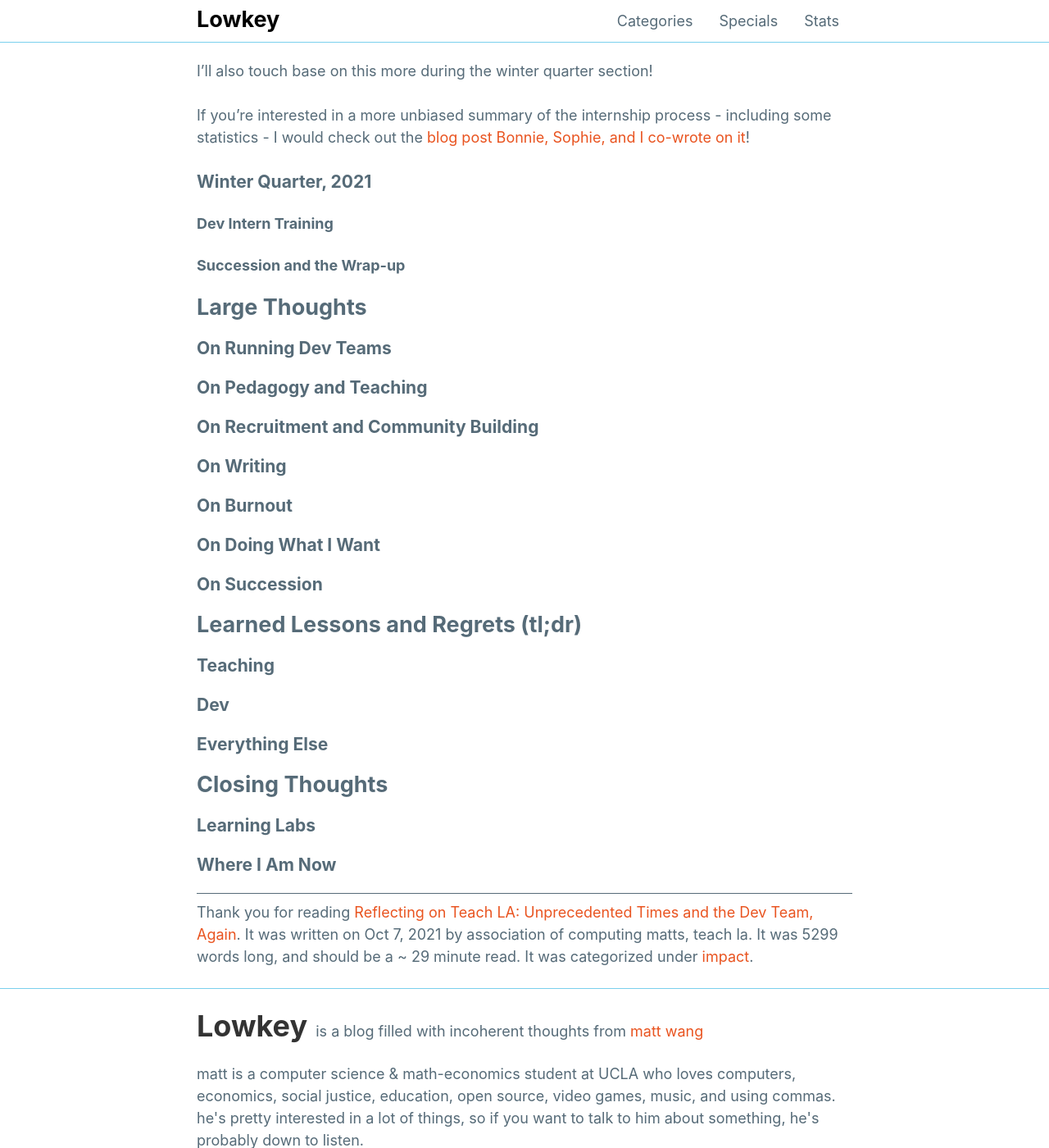
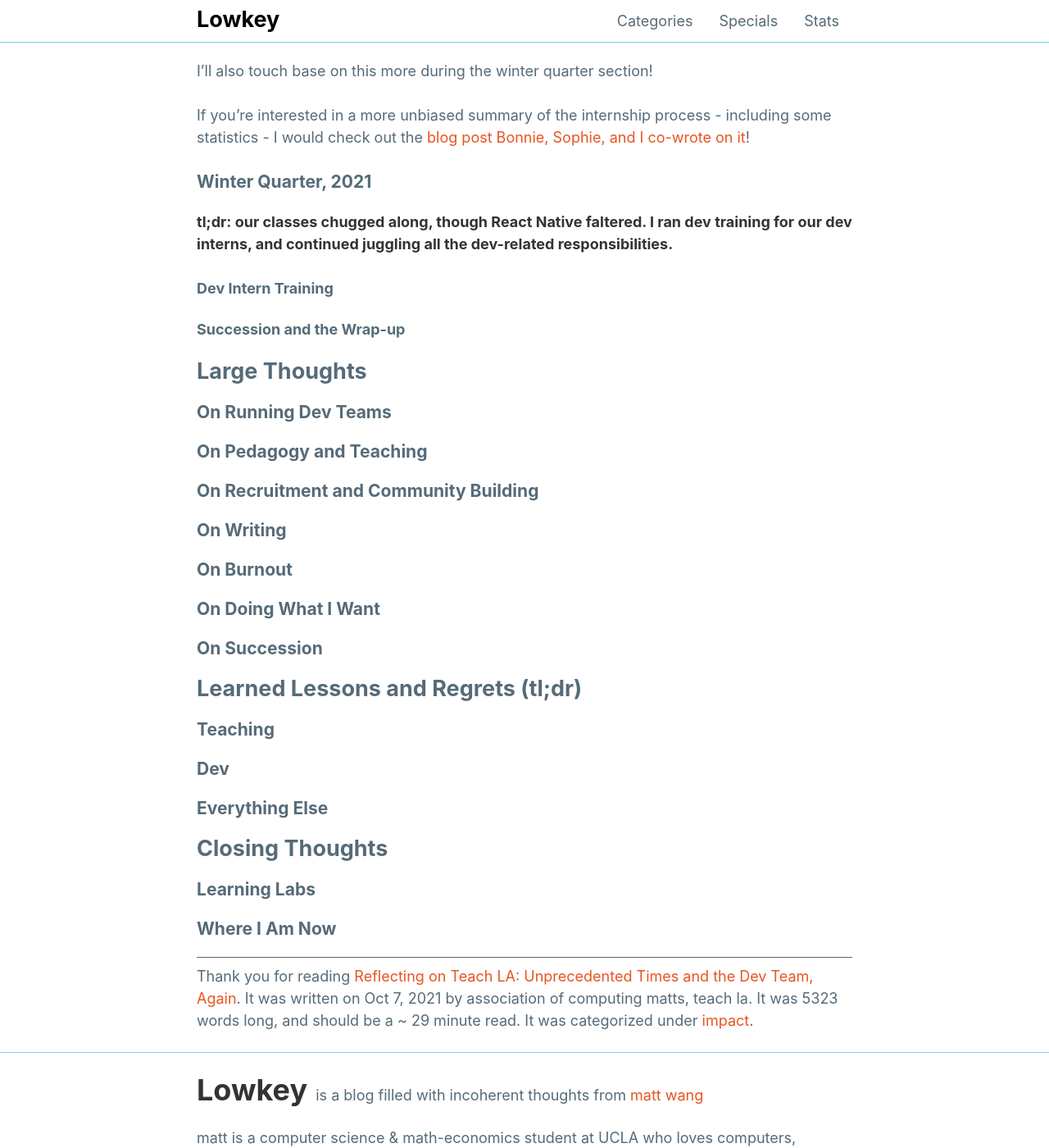
Before and after one commit to mattxwang/lowkey, a Jekyll site: the page built from _posts/2021-10-07-reflecting-on-teach-la.markdown, in a window 1280 px wide and 1400 px high, scrolled down 14552 px. Shown: the whole window at 82% size. Built offline with Jekyll 4.4.1, drawn with Linux system fonts in a browser that asks for light colours; some of the changed text lies outside the part shown.

Commit message:
skeleton winter

```diff
--- a/_posts/2021-10-07-reflecting-on-teach-la.markdown
+++ b/_posts/2021-10-07-reflecting-on-teach-la.markdown
@@ -312,6 +312,8 @@ If you're interested in a more unbiased summary of the internship process - incl
 
 ### Winter Quarter, 2021
 
+**tl;dr: our classes chugged along, though React Native faltered. I ran dev training for our dev interns, and continued juggling all the dev-related responsibilities.**
+
 #### Dev Intern Training
 
 #### Succession and the Wrap-up
```
